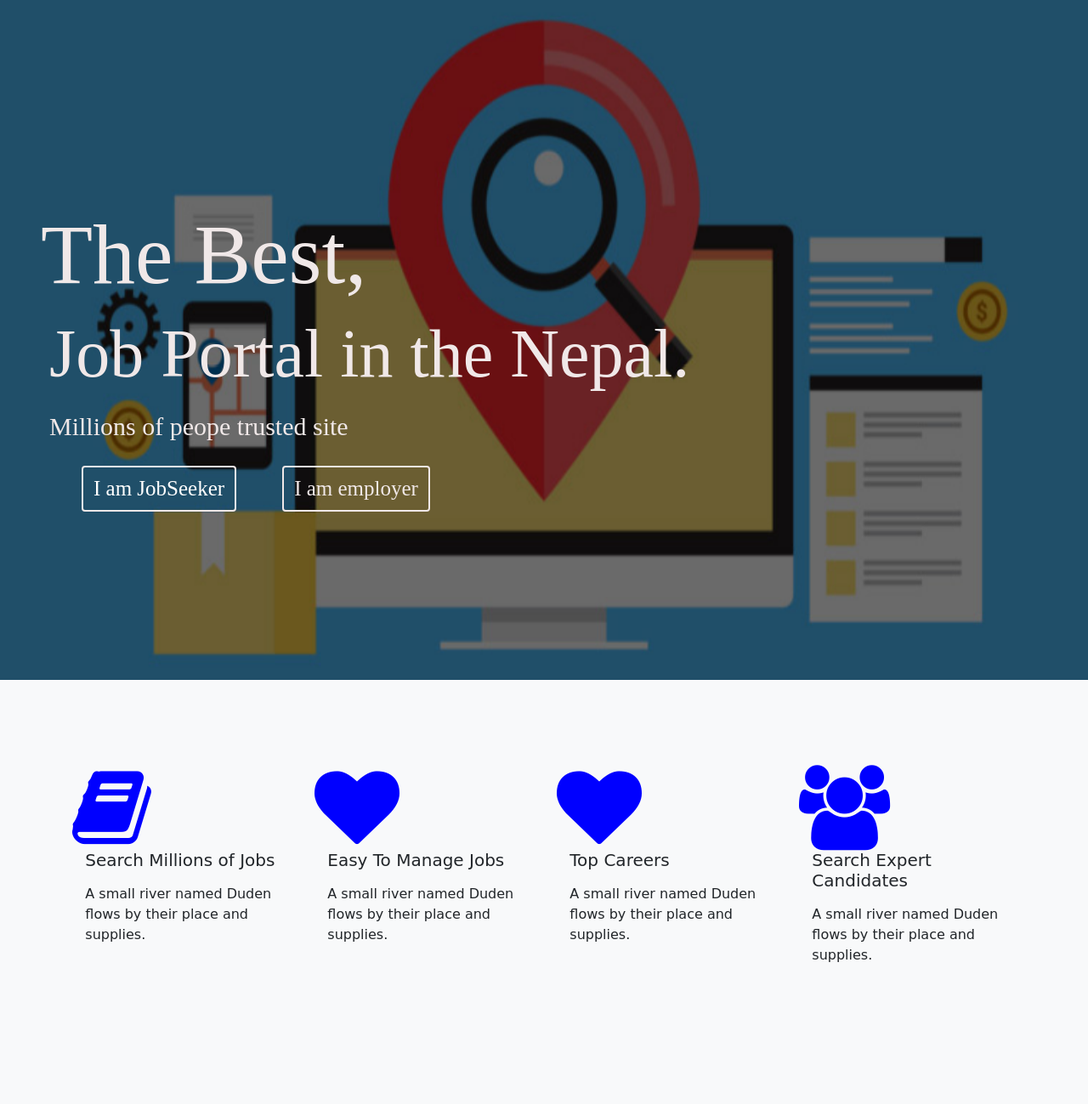
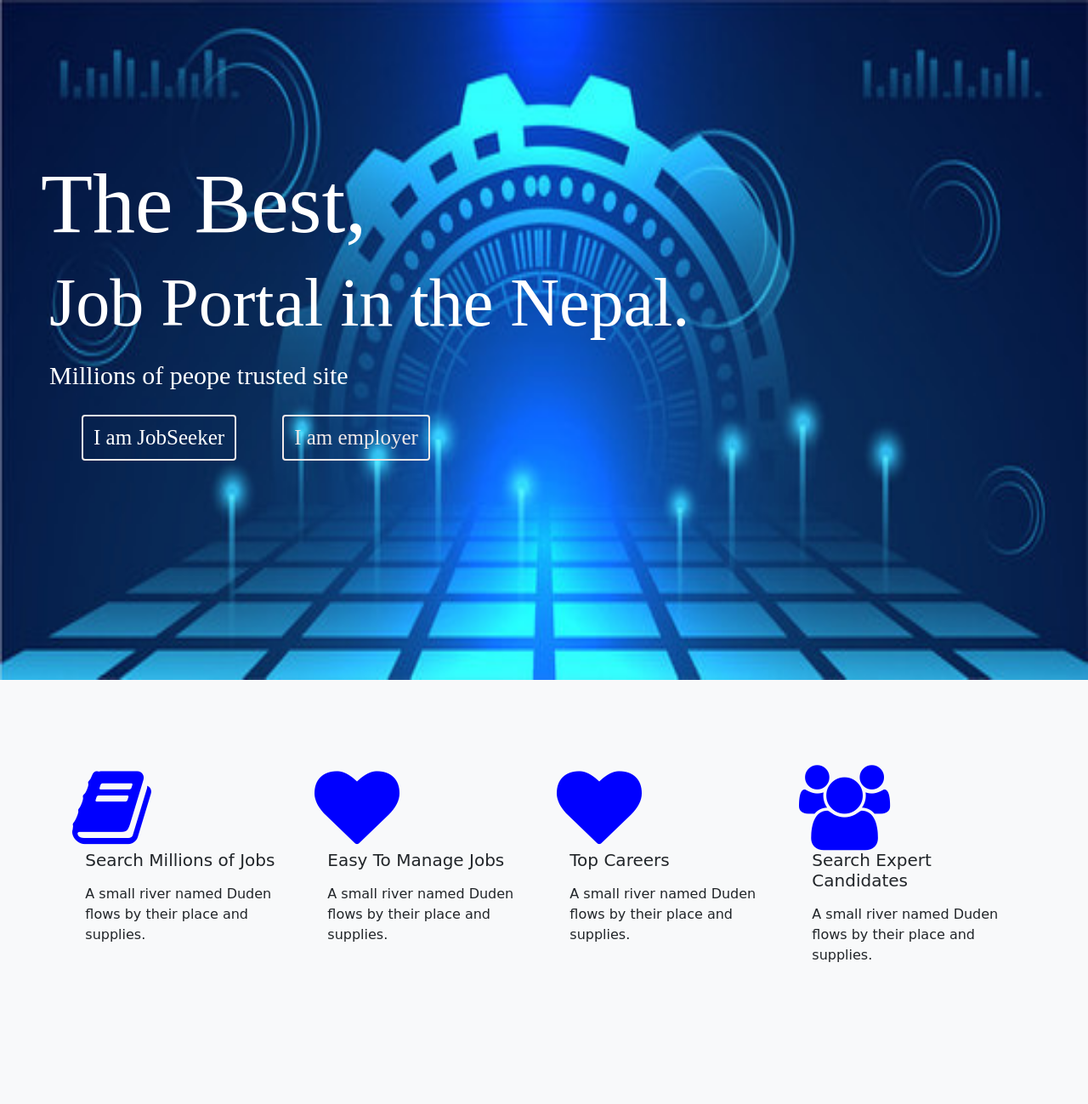
Before and after one commit to AjayPudasaini/Job-Finding-Application, a Django app: page / in a window 1280 px wide. Shown: the part 60-1359 px from the top of the page at 85% size. Run offline with Django 3.2, Linux system fonts and the light colour scheme; data comes from the database, SQL or seed files in the repository; both versions use the stored data as it was after the commit; some libraries are stand-ins or nearby versions.

Commit message:
maintain depency

```diff
--- a/job_portal/account/templates/account/home.html
+++ b/job_portal/account/templates/account/home.html
@@ -8,17 +8,21 @@
 <main>
 
     <div class="container-fluid p-0 div-car">
-        <div id="carouselExampleSlidesOnly" class="carousel slide" data-ride="carousel">
+        <!-- <div id="carouselExampleSlidesOnly" class="carousel slide" data-ride="carousel">
         <div class="carousel-inner">
             <div class="carousel-item active">
-                <img src="{% static 'Image/4.jpg' %}" class="d-block w-100 img-fluid img1" alt="...">
+                <img src="{% static 'Image/b1.jpg' %}" class="d-block w-100 img-fluid img1" alt="...">
             </div>
             <div class="carousel-item">
-            <img src="{% static 'Image/1.jpg' %}" class="d-block w-100 img-fluid" alt="...">
+            <img src="{% static 'Image/b2.jpg' %}" class="d-block w-100 img-fluid" alt="...">
             </div>
             <div class="carousel-item">
-            <img src="{% static 'Image/2.jpg' %}" class="d-block w-100 img-fluid" alt="...">
+            <img src="{% static 'Image/b3.jpg' %}" class="d-block w-100 img-fluid" alt="...">
             </div>
+        </div> -->
+
+        <div class="banner">
+            <img src="{% static 'Image/b3.jpg' %}" class="d-block w-100 img-fluid" alt="...">
         </div>
 
         <div class="container  slider-content pl-5">
@@ -286,14 +290,5 @@
 
 
 
-
-
-
-        <div class="container-fluid google-map">
-            <h3>Google map here...</h3>
-        </div>
-
-
-
 </main>
 {% endblock content %}
--- a/job_portal/job_portal/settings.py
+++ b/job_portal/job_portal/settings.py
@@ -11,9 +11,11 @@ BASE_DIR = os.path.dirname(os.path.dirname(os.path.abspath(__file__)))
 
 # SECURITY WARNING: keep the secret key used in production secret!
 SECRET_KEY = config('SECRET_KEY')
+# SECRET_KEY = "2fk6@6o8e$eev$n*28h_@ui7w3)&zc65!n*jp4897wv!ej=w!+"
 
 # SECURITY WARNING: don't run with debug turned on in production!
 DEBUG = config('DEBUG', default=False, cast=bool)
+# DEBUG = True
 
 ALLOWED_HOSTS = []
 
--- a/job_portal/static/customcss/style.css
+++ b/job_portal/static/customcss/style.css
@@ -27,20 +27,23 @@ body{
     background-color: orange;
     color: white;
 }
+
+
 .div-car{
-    height: 800px;
-    width: 100%;
-    background-color: blue;
+    height: 800px !important;
+    width: 100% !important;
 }
-.div-car .carousel-inner .carousel-item img{
-    height: 800px;
-    width: 100%;
+
+
+.div-car .banner img{
+    height: 800px !important;
+    width: 100% !important;
 }
 
 .slider-content{
     position: absolute;
     top: 240px;
-    color: #f0e8e8;
+    color: #ffffff;
     /*margin-left: 100px;*/
     font-family: Calisto Mt;
     z-index: 1;
--- a/job_portal/templates/base.html
+++ b/job_portal/templates/base.html
@@ -240,7 +240,7 @@
 
 <section class="copyright"><p>Copyright <script type="text/javascript">
   document.write(new Date().getFullYear());
-  </script> -Designed and developed by <i class="fa fa-heart"></i> SmartKTM Job Teams</p>
+  </script> -Designed and developed by <i class="fa fa-heart"></i> Ajay Pudasaini</p>
 </section>
 
 <!-- bootatrap javascript -->
```
Also changed, not shown: job_portal/requirements.txt (+10 -38 lines), job_portal/db.sqlite3, job_portal/static/Image/b1.jpg (added), job_portal/static/Image/b2.jpg (added), job_portal/static/Image/b3.jpg (added).
